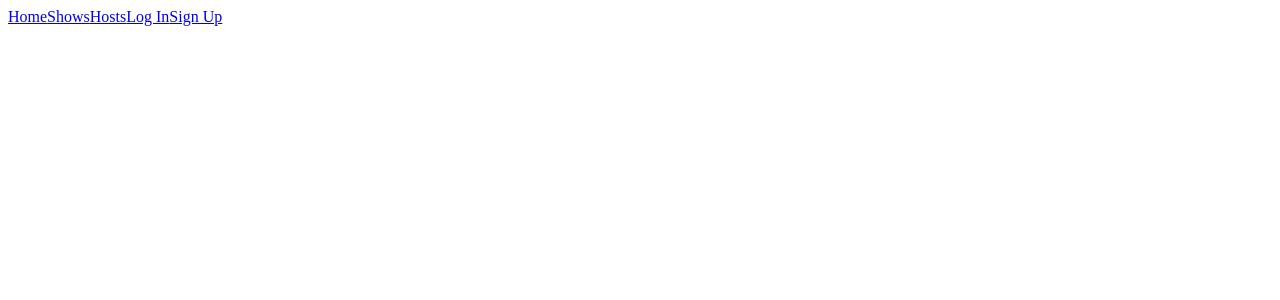
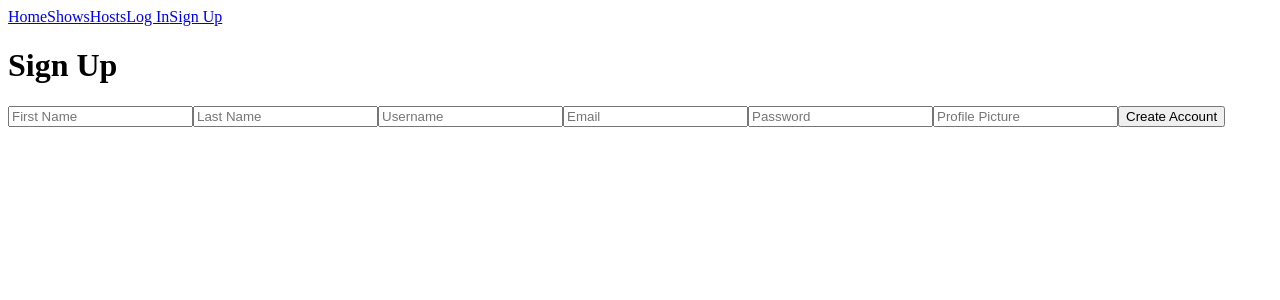
Before and after one commit to jrrouse88/podfreq, a React (Create React App) app in the folder client/: page /signup in a window 1280 px wide. Shown: the top 300 px of the page. Built offline with nearby package versions, Linux system fonts and the light colour scheme.

Commit message:
started signup component

```diff
--- a/client/src/App.js
+++ b/client/src/App.js
@@ -4,6 +4,7 @@ import { Switch, Route, Redirect } from 'react-router-dom'
 import NavBar from './NavBar.jsx'
 import Shows from './views/Shows'
 import Hosts from './views/Hosts'
+import SignUp from './views/SignUp'
 
 class App extends Component {
   render() {
@@ -12,6 +13,7 @@ class App extends Component {
         <NavBar />
         <Route path="/podcasts" component={Shows}/>
         <Route path="/hosts" component={Hosts} />
+        <Route path="/signup" component={SignUp} />
       </div>
     );
   }
--- a/client/src/NavBar.jsx
+++ b/client/src/NavBar.jsx
@@ -7,8 +7,8 @@ const NavBar = (props) => {
       <Link to="/">Home</Link>
       <Link to="/podcasts">Shows</Link>
       <Link to="/hosts">Hosts</Link>
-      <Link to="/logIn">Log In</Link>
-      <Link to="/signUp">Sign Up</Link>
+      <Link to="/login">Log In</Link>
+      <Link to="/signup">Sign Up</Link>
     </div>
   )
 }
--- /dev/null
+++ b/client/src/views/SignUp.jsx
@@ -0,0 +1,39 @@
+import React, { Component } from 'react'
+import axios from 'axios'
+
+class SignUp extends Component {
+  state = {
+    fields: {
+      firstName: '',
+      lastName: '',
+      userName: '',
+      email: '',
+      password: '',
+      avatar: ''
+    }
+  }
+
+  onFormSubmit(evt) {
+    evt.preventDefault()
+    console.log(this.state.fields)
+  }
+
+  render() {
+    return (
+      <div className="signUpContainer">
+        <h1>Sign Up</h1>
+        <form>
+          <input type="text" placeholder="First Name" name="firstName"/>
+          <input type="text" placeholder="Last Name" name="lastName"/>
+          <input type="text" placeholder="Username" name="userName"/>
+          <input type="text" placeholder="Email" name="email"/>
+          <input type="text" placeholder="Password" name="password"/>
+          <input type="text" placeholder="Profile Picture" name="avatar"/>
+          <button>Create Account</button>
+        </form>
+      </div>
+    )
+  }
+}
+
+export default SignUp
```
